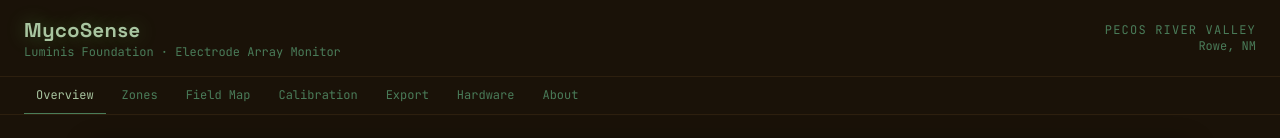
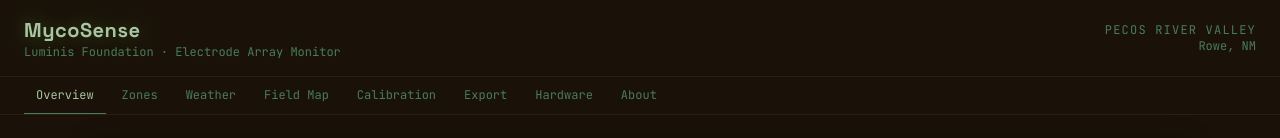
Before and after one commit to luminis-foundation/mycosense, a React (Vite) app: page / in a window 1280 px wide. Shown: the top 138 px of the page. Built offline with nearby package versions, Linux system fonts and the light colour scheme; no server answers.

Commit message:
feat: weather integration — per-zone microclimate from ESP32 sensors

```diff
--- a/src/App.jsx
+++ b/src/App.jsx
@@ -12,6 +12,7 @@ import { useDataLogger }      from './hooks/useDataLogger'
 import { useCalibration }     from './hooks/useCalibration'
 import { useSerialStream }    from './hooks/useSerialStream'
 import { usePiSync }          from './hooks/usePiSync'
+import { useWeatherStream }   from './hooks/useWeatherStream'
 import { Dashboard }          from './components/Dashboard'
 import { LoadingScreen }      from './components/LoadingScreen'
 
@@ -29,6 +30,13 @@ export default function App() {
 
   const processed      = useSignalProcessor(readings, history)
   const ecosystemScore = useEcosystemScore(processed)
+  const { weatherByZone, weatherHistory, getConditionLabel } = useWeatherStream(readings)
+
+  const zoneHealthScores = {
+    'Rhizosphere A': Math.round((processed['E01']?.health + processed['E02']?.health) / 2) || 0,
+    'Substrate B':   Math.round((processed['E03']?.health + processed['E04']?.health) / 2) || 0,
+    'Canopy C':      Math.round((processed['E05']?.health + processed['E06']?.health) / 2) || 0,
+  }
   const { piStatus, enqueue } = usePiSync()
   const dataLogger     = useDataLogger(readings, enqueue)
   const calibration    = useCalibration()
@@ -60,6 +68,10 @@ export default function App() {
       disconnectSerial={disconnectSerial}
       // Pi sync
       piStatus={piStatus}
+      // Weather
+      weatherByZone={weatherByZone}
+      zoneHealthScores={zoneHealthScores}
+      getConditionLabel={getConditionLabel}
     />
   )
 }
--- a/src/components/Dashboard.jsx
+++ b/src/components/Dashboard.jsx
@@ -14,14 +14,15 @@ import { CalibrationPanel } from './CalibrationPanel'
 import { ExportPanel }      from './ExportPanel'
 import { PiSyncPanel }      from './PiSyncPanel'
 import { SerialConnector }  from './SerialConnector'
+import { WeatherPanel }     from './WeatherPanel'
 import { AboutPage }        from '../pages/AboutPage'
 
-const TABS = ['Overview', 'Zones', 'Field Map', 'Calibration', 'Export', 'Hardware', 'About']
+const TABS = ['Overview', 'Zones', 'Weather', 'Field Map', 'Calibration', 'Export', 'Hardware', 'About']
 
 export function Dashboard({
   readings, processed, history, ecosystemScore, connectionStatus, lastUpdated,
   dataLogger, calibration, serialStatus, portLabel, serialSupported, connectSerial, disconnectSerial,
-  piStatus,
+  piStatus, weatherByZone, zoneHealthScores, getConditionLabel,
 }) {
   const [activeTab, setActiveTab] = useState('Overview')
 
@@ -93,6 +94,14 @@ export function Dashboard({
           </div>
         )}
 
+        {activeTab === 'Weather' && (
+          <WeatherPanel
+            weatherByZone={weatherByZone}
+            zoneHealthScores={zoneHealthScores}
+            getConditionLabel={getConditionLabel}
+          />
+        )}
+
         {activeTab === 'Field Map' && (
           <FieldMap readings={readings} processed={processed} />
         )}
--- /dev/null
+++ b/src/components/WeatherPanel.jsx
@@ -0,0 +1,103 @@
+/**
+ * WeatherPanel.jsx
+ * Per-zone live weather display from on-site ESP32 weather sensors.
+ * Shows temp, humidity, pressure, light, wind, rain per zone.
+ * Correlates with zone electrode health scores.
+ */
+
+import { Thermometer, Droplets, Wind, Cloud, Sun, CloudRain } from 'lucide-react'
+
+function WeatherStat({ icon: Icon, label, value, unit, color = 'text-myco-mist' }) {
+  return (
+    <div className="flex items-center gap-1.5">
+      <Icon size={11} className="text-myco-spore shrink-0" />
+      <span className="text-xs font-mono text-myco-spore">{label}</span>
+      <span className={`text-xs font-mono ml-auto ${color}`}>
+        {value !== null && value !== undefined ? `${typeof value === 'number' ? value.toFixed(1) : value}${unit}` : '—'}
+      </span>
+    </div>
+  )
+}
+
+function ZoneWeatherCard({ zone, weather, zoneHealth, getConditionLabel }) {
+  const condition = getConditionLabel(weather)
+  const hasData   = weather && weather.tempC !== null
+
+  const ZONE_COLORS = {
+    'Rhizosphere A': 'border-l-[#a8c5a0]',
+    'Substrate B':   'border-l-[#e8a838]',
+    'Canopy C':      'border-l-[#7fff7a]',
+  }
+
+  return (
+    <div className={`card border-l-2 ${ZONE_COLORS[zone] || 'border-l-myco-moss'}`}>
+      {/* Zone header */}
+      <div className="flex items-center justify-between mb-3">
+        <div>
+          <p className="label-tag">{zone}</p>
+          <div className="flex items-center gap-1.5 mt-0.5">
+            <span className="text-base">{condition.icon}</span>
+            <span className={`text-xs font-mono ${condition.color || 'text-myco-spore'}`}>
+              {condition.label}
+            </span>
+          </div>
+        </div>
+        {zoneHealth !== undefined && (
+          <div className="text-right">
+            <p className="text-xs font-mono text-myco-spore">zone health</p>
+            <p className={`font-mono text-lg font-bold ${
+              zoneHealth >= 70 ? 'text-myco-pulse' :
+              zoneHealth >= 40 ? 'text-myco-amber' : 'text-myco-alert'
+            }`}>{Math.round(zoneHealth)}%</p>
+          </div>
+        )}
+      </div>
+
+      {!hasData ? (
+        <p className="text-xs font-mono text-myco-spore">
+          Awaiting ESP32 weather sensor — data arrives with electrode stream
+        </p>
+      ) : (
+        <div className="space-y-1.5">
+          <WeatherStat icon={Thermometer} label="temp"     value={weather.tempC}       unit="°C"  color={weather.tempC > 35 ? 'text-myco-alert' : weather.tempC < 5 ? 'text-blue-300' : 'text-myco-mist'} />
+          <WeatherStat icon={Droplets}   label="humidity"  value={weather.humidity}    unit="%"   />
+          <WeatherStat icon={Cloud}      label="pressure"  value={weather.pressureHpa} unit=" hPa" />
+          <WeatherStat icon={Sun}        label="light"     value={weather.lightLux !== null ? Math.round(weather.lightLux / 1000) : null} unit="k lux" color="text-myco-amber" />
+          <WeatherStat icon={Wind}       label="wind"      value={weather.windKph}     unit=" kph" color={weather.windKph > 20 ? 'text-myco-alert' : 'text-myco-mist'} />
+          <WeatherStat icon={CloudRain}  label="rain"      value={weather.rainMm}      unit=" mm"  color={weather.rainMm > 0 ? 'text-blue-400' : 'text-myco-spore'} />
+        </div>
+      )}
+    </div>
+  )
+}
+
+export function WeatherPanel({ weatherByZone, zoneHealthScores, getConditionLabel }) {
+  const zones = ['Rhizosphere A', 'Substrate B', 'Canopy C']
+
+  return (
+    <div className="space-y-3">
+      <div className="flex items-center justify-between">
+        <p className="label-tag">On-Site Microclimate</p>
+        <p className="text-xs font-mono text-myco-spore">per ESP32 weather sensor · Pecos Canyon</p>
+      </div>
+
+      <div className="grid grid-cols-1 sm:grid-cols-3 gap-3">
+        {zones.map(zone => (
+          <ZoneWeatherCard
+            key={zone}
+            zone={zone}
+            weather={weatherByZone[zone]}
+            zoneHealth={zoneHealthScores?.[zone]}
+            getConditionLabel={getConditionLabel}
+          />
+        ))}
+      </div>
+
+      <p className="text-xs font-mono text-myco-spore">
+        Weather data arrives embedded in the ESP32 electrode stream — DHT22 (temp/humidity),
+        BMP280 (pressure), LDR (light), anemometer (wind), tipping bucket (rain).
+        No external API. Sovereign, hyperlocal, offline-first.
+      </p>
+    </div>
+  )
+}
--- a/src/data/mockSensorData.js
+++ b/src/data/mockSensorData.js
@@ -45,6 +45,14 @@ export function getMockSnapshot() {
     value:     generateReading(sensor),
     timestamp,
     unit:      'mV',
+    weather: {
+      tempC:       22 + Math.sin(tick * 0.01) * 8 + (Math.random() - 0.5) * 2,
+      humidity:    45 + Math.sin(tick * 0.008) * 15 + (Math.random() - 0.5) * 3,
+      pressureHpa: 843 + Math.sin(tick * 0.005) * 3,
+      lightLux:    Math.max(0, 30000 + Math.sin(tick * 0.02) * 25000 + (Math.random() - 0.5) * 5000),
+      windKph:     Math.max(0, 8 + Math.sin(tick * 0.015) * 6 + (Math.random() - 0.5) * 2),
+      rainMm:      Math.random() < 0.02 ? Math.random() * 0.3 : 0,
+    },
   }))
 }
 
--- a/src/hooks/useSensorStream.js
+++ b/src/hooks/useSensorStream.js
@@ -33,7 +33,11 @@ export function useSensorStream() {
     const newHistory  = { ...historyRef.current }
 
     snapshot.forEach(reading => {
-      newReadings[reading.id] = reading
+      if (reading.weather) {
+        newReadings[reading.id] = { ...reading, weather: reading.weather }
+      } else {
+        newReadings[reading.id] = reading
+      }
       if (!newHistory[reading.id]) newHistory[reading.id] = []
       newHistory[reading.id] = [
         ...newHistory[reading.id].slice(-(HISTORY_LENGTH - 1)),
--- /dev/null
+++ b/src/hooks/useWeatherStream.js
@@ -0,0 +1,102 @@
+/**
+ * useWeatherStream.js
+ * Manages weather data from on-site ESP32 weather sensors.
+ * Weather arrives in the same JSON stream as electrode readings —
+ * extracted from the "weather" field of each node's payload.
+ *
+ * Also maintains per-zone weather history for correlation analysis.
+ */
+
+import { useState, useEffect, useRef, useCallback } from 'react'
+
+const HISTORY_LENGTH = 120  // weather samples per zone
+
+const ZONE_NODES = {
+  'Rhizosphere A': ['E01', 'E02'],
+  'Substrate B':   ['E03', 'E04'],
+  'Canopy C':      ['E05', 'E06'],
+}
+
+const WEATHER_DEFAULTS = {
+  tempC:       null,
+  humidity:    null,
+  pressureHpa: null,
+  lightLux:    null,
+  windKph:     null,
+  rainMm:      null,
+  timestamp:   null,
+}
+
+export function useWeatherStream(readings) {
+  const [weatherByZone, setWeatherByZone] = useState({})
+  const [weatherHistory, setWeatherHistory] = useState({})
+  const historyRef = useRef({})
+
+  // Extract weather from readings whenever new data arrives
+  const processWeather = useCallback((readings) => {
+    const byZone = {}
+
+    Object.entries(ZONE_NODES).forEach(([zone, nodeIds]) => {
+      // Average weather across nodes in same zone
+      const zoneReadings = nodeIds
+        .map(id => readings[id])
+        .filter(r => r && r.weather)
+
+      if (zoneReadings.length === 0) {
+        byZone[zone] = { ...WEATHER_DEFAULTS, zone }
+        return
+      }
+
+      const avg = (key) => {
+        const vals = zoneReadings.map(r => r.weather[key]).filter(v => v !== null && v !== undefined)
+        return vals.length > 0 ? vals.reduce((a, b) => a + b, 0) / vals.length : null
+      }
+
+      const weather = {
+        zone,
+        tempC:       avg('tempC'),
+        humidity:    avg('humidity'),
+        pressureHpa: avg('pressureHpa'),
+        lightLux:    avg('lightLux'),
+        windKph:     avg('windKph'),
+        rainMm:      avg('rainMm'),
+        timestamp:   Date.now(),
+      }
+
+      byZone[zone] = weather
+
+      // Update history
+      if (!historyRef.current[zone]) historyRef.current[zone] = []
+      historyRef.current[zone] = [
+        ...historyRef.current[zone].slice(-(HISTORY_LENGTH - 1)),
+        weather,
+      ]
+    })
+
+    setWeatherByZone(byZone)
+    setWeatherHistory({ ...historyRef.current })
+  }, [])
+
+  useEffect(() => {
+    if (Object.keys(readings).length > 0) {
+      processWeather(readings)
+    }
+  }, [readings, processWeather])
+
+  // Derive conditions summary for display
+  const getConditionLabel = useCallback((weather) => {
+    if (!weather || weather.tempC === null) return { label: 'No sensor', icon: '—' }
+    const { tempC, humidity, lightLux, windKph, rainMm } = weather
+
+    if (rainMm > 0.1)              return { label: 'Raining',   icon: '🌧', color: 'text-blue-400'  }
+    if (windKph > 20)              return { label: 'Windy',     icon: '💨', color: 'text-myco-mist' }
+    if (lightLux > 50000)          return { label: 'Sunny',     icon: '☀️', color: 'text-myco-amber' }
+    if (lightLux > 10000)          return { label: 'Partly cloudy', icon: '⛅', color: 'text-myco-mist' }
+    if (lightLux < 2000)           return { label: 'Overcast',  icon: '☁️', color: 'text-myco-spore' }
+    if (tempC > 35)                return { label: 'Hot',       icon: '🔆', color: 'text-myco-alert' }
+    if (tempC < 5)                 return { label: 'Cold',      icon: '❄️', color: 'text-blue-300'  }
+    return                                { label: 'Clear',     icon: '🌤', color: 'text-myco-pulse' }
+  }, [])
+
+  return { weatherByZone, weatherHistory, getConditionLabel }
+}
```
